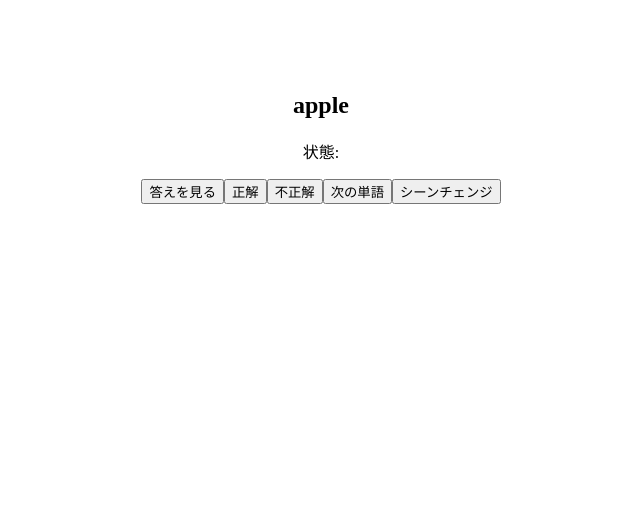
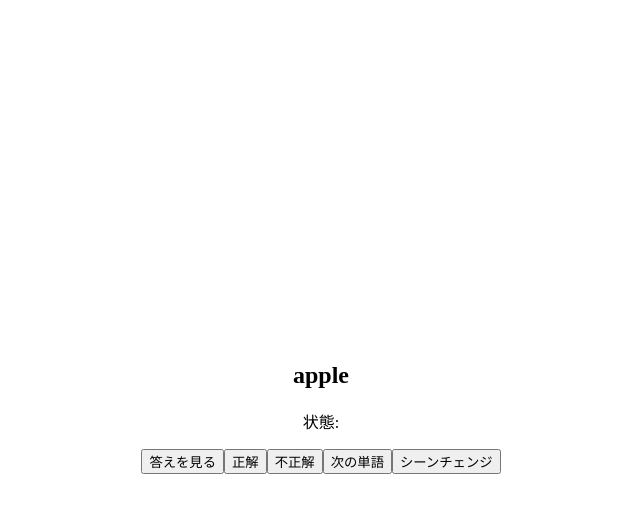
Before and after one commit to haruomaki/svl-trainer, a React (Vite) app in the folder client/: page / in a window 1280 px wide. Shown: the top 512 px of the page, without its empty margins (319-959 px from the left). Built offline with nearby package versions, Linux system fonts and the light colour scheme; no server answers.

Commit message:
横幅は560pxで固定

```diff
--- a/client/src/App.css
+++ b/client/src/App.css
@@ -1,8 +1,12 @@
 #root {
-  /* 幅は固定する */
-  max-width: 560px;
-  margin: 0 auto;
-  padding: 2rem;
+  margin: 0;
+  min-height: 100vh;
+
+  display: flex;
+  justify-content: center;
+  align-items: center;
+
+  /* 各要素は基本的に中央揃え */
   text-align: center;
 }
 
--- a/client/src/Quiz.css
+++ b/client/src/Quiz.css
@@ -1,8 +1,14 @@
+/* クイズコンテナ */
+.quiz {
+    max-width: 560px;
+    width: 100%;
+}
+
 /* 出題部 */
 .quiz-header {
     display: flex;
     align-items: center;
-    justify-content: center;
+    /* justify-content: center; */
     /* 画面が狭まったときも、最低1emはギャップを取る */
     gap: 1em;
     max-width: 280px;
--- a/client/src/Quiz.tsx
+++ b/client/src/Quiz.tsx
@@ -86,7 +86,7 @@ export function Quiz() {
     }
 
     // 出題画面
-    return (<>
+    return (<div className='quiz'>
         <h3>
             問題 {currentIndex + 1} / {questions.length}
         </h3>
@@ -148,5 +148,5 @@ export function Quiz() {
         }}>
             {(currentIndex == questions.length - 1) ? "結果を見る" : "次へ"}
         </button>
-    </>);
+    </div>);
 }
```
